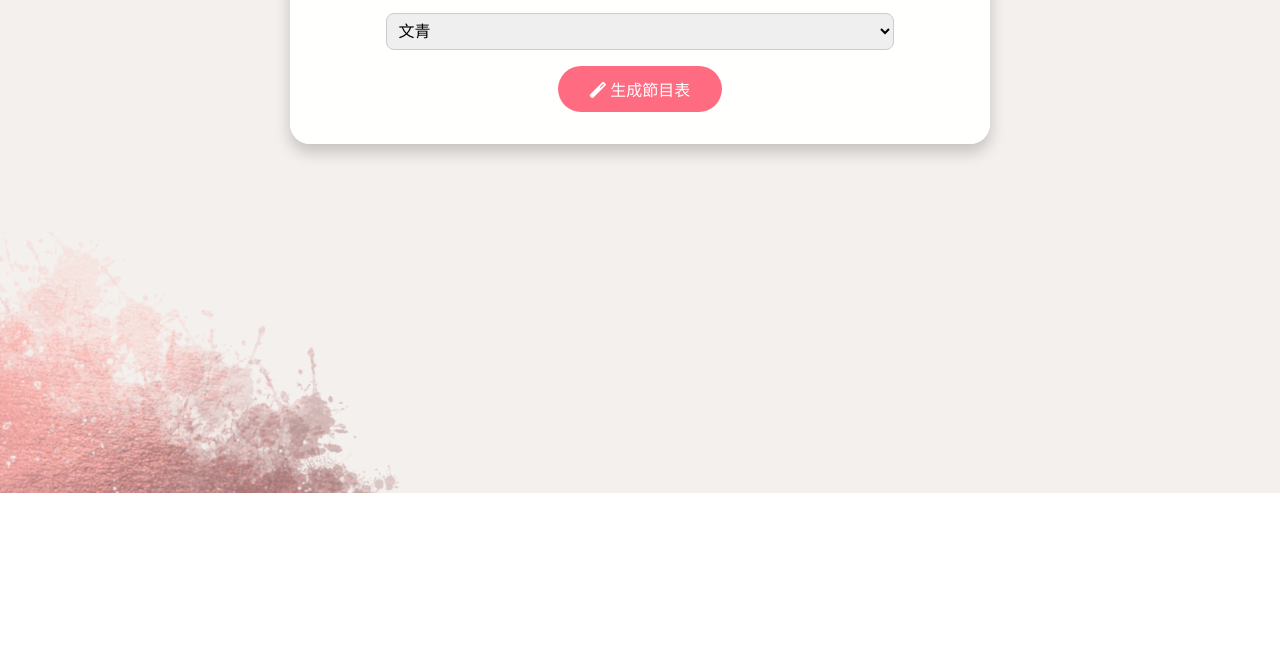
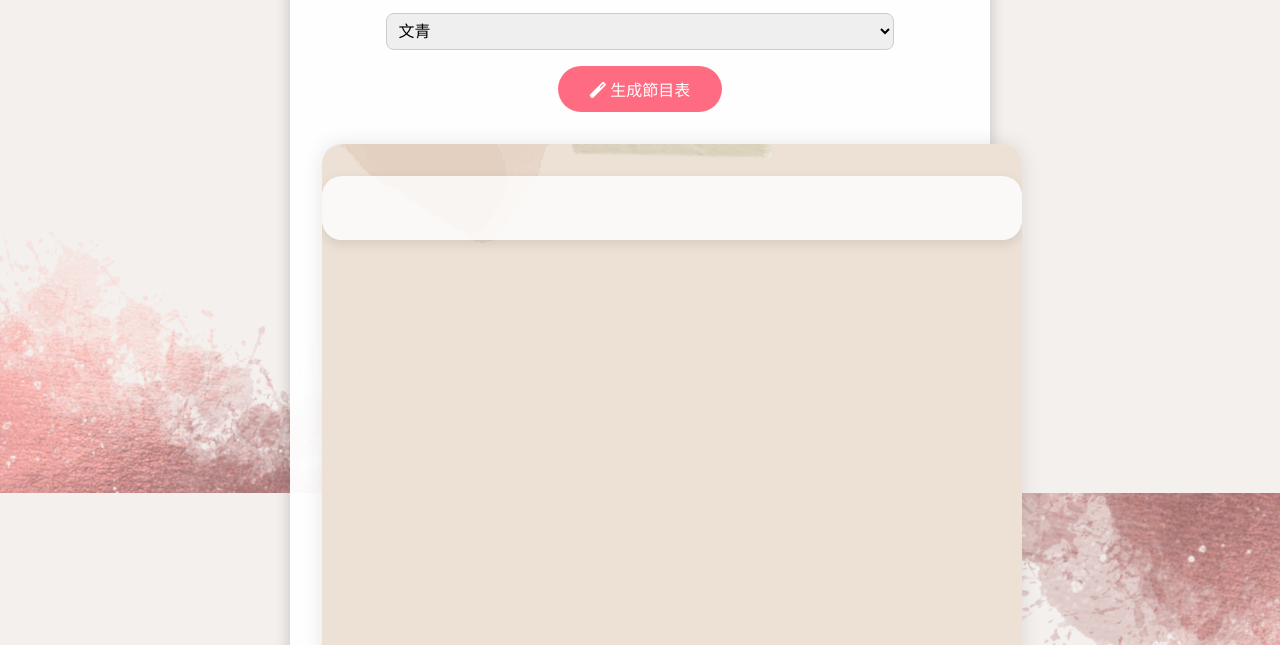
Before and after one commit to kelvinhsieh28/se, a website: page public/html/program_generator.html in a window 1280 px wide. Shown: the part 307-952 px from the top of the page. Before the commit the page ends 800 px from the top, so only its background shows below. Drawn offline with nearby package versions, Linux system fonts and the light colour scheme.

Commit message:
節目表

```diff
--- a/public/css/program.css
+++ b/public/css/program.css
@@ -107,3 +107,36 @@ input, select {
   list-style: none;
   padding-left: 0;
 }
+
+#captureArea {
+  position: relative;
+  width: 700px;
+  margin: 2rem auto;
+  border-radius: 20px;
+  overflow: hidden;
+  box-shadow: 0 0 20px rgba(0, 0, 0, 0.1);
+  background-color: transparent;
+}
+
+#captureArea .bg {
+  position: absolute;
+  top: 0;
+  left: 0;
+  width: 100%;
+  height: 100%;
+  object-fit: cover;
+  z-index: 0;
+  opacity: 1;
+}
+
+#programContent {
+  position: relative;
+  z-index: 1;
+  padding: 3rem 2rem;
+  font-family: "Noto Serif TC", serif;
+  font-size: 1rem;
+  background-color: rgba(255, 255, 255, 0.8);
+  line-height: 1.8;
+  white-space: pre-wrap;
+  word-break: break-word;
+}
--- a/public/html/program_generator.html
+++ b/public/html/program_generator.html
@@ -29,7 +29,6 @@
     #programContent {
     max-width: 700px;
     margin: 2rem auto;
-    background: rgba(255,255,255,0.95);
     padding: 2rem;
     border-radius: 20px;
     box-shadow: 0 4px 12px rgba(0,0,0,0.1);
@@ -75,10 +74,11 @@
     <br>
     <button class="btn" onclick="generateProgram()"><i class="fas fa-magic"></i> 生成節目表</button>
 
-    <div id="captureArea" style="display: none;">
-      <img src="../pic/wedding_bg.png" class="bg" alt="背景圖" />
+    <div id="captureArea">
+      <img src="../pic/wedding_bg.png" class="bg" />
       <div id="programContent"></div>
     </div>
+
 
     <div class="download-btn-container" id="saveButtonContainer" style="display: none;">
       <button onclick="downloadImage()" class="btn"><i class="fas fa-download"></i> 儲存節目表</button>
```
